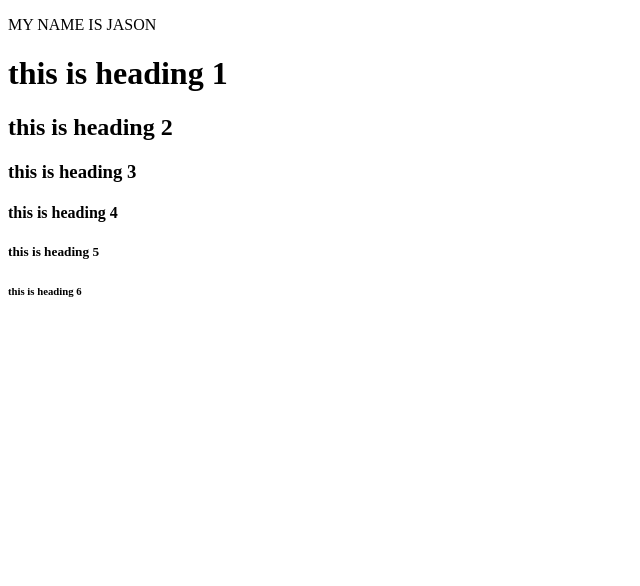
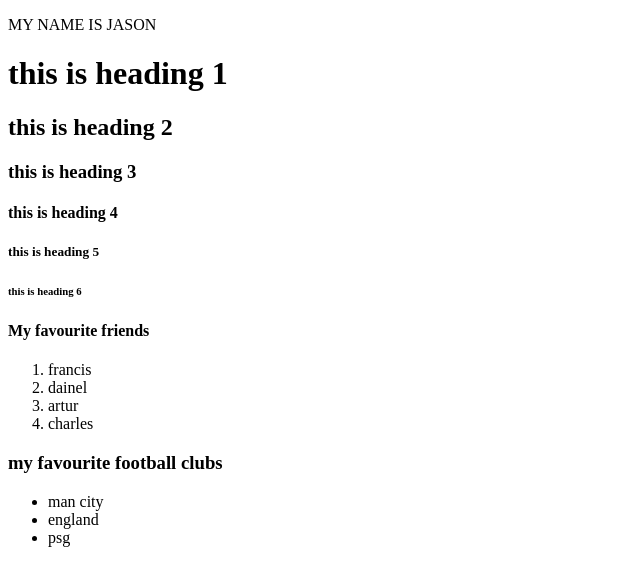
Before and after one commit to jasonokhaishie/task1, a plain HTML site: page index.html in a window 1280 px wide. Shown: the whole page, without its empty margins (0-640 px from the left). Drawn offline with Linux system fonts and the light colour scheme.

Commit message:
feat: add favourite freinds and favourite football clubs

```diff
--- a/index.html
+++ b/index.html
@@ -15,5 +15,18 @@
  <H4>this is heading 4</H4>
  <H5>this is heading 5</H5>
 <H6>this is heading 6</H6>
+<h4>My favourite friends</h4>
+<ol>
+<li>francis</li>
+<li>dainel</li>
+<li>artur</li>
+<li>charles</li>
+</ol>
+<h3>my favourite football clubs</h3>
+<ul>
+<li>man city</li>
+<li>england</li>
+<li>psg</li>
+</ul>
     </body>
 </html>
```
